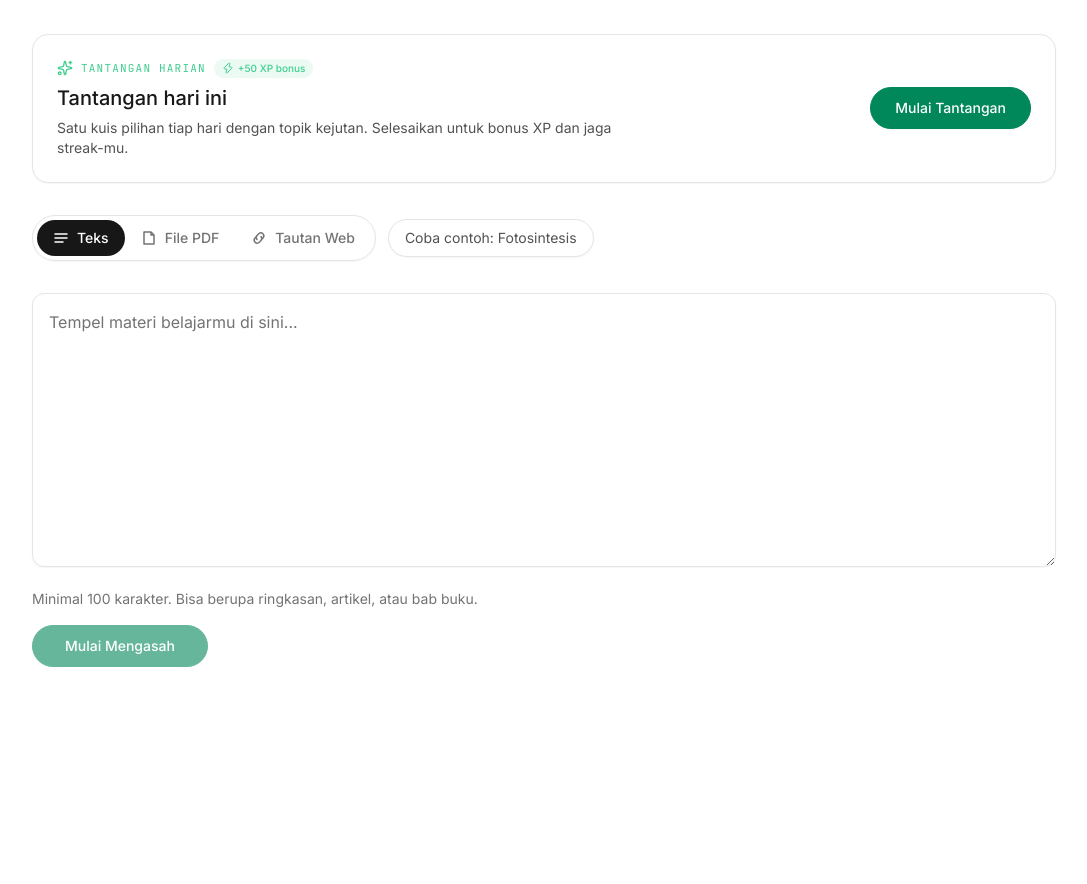
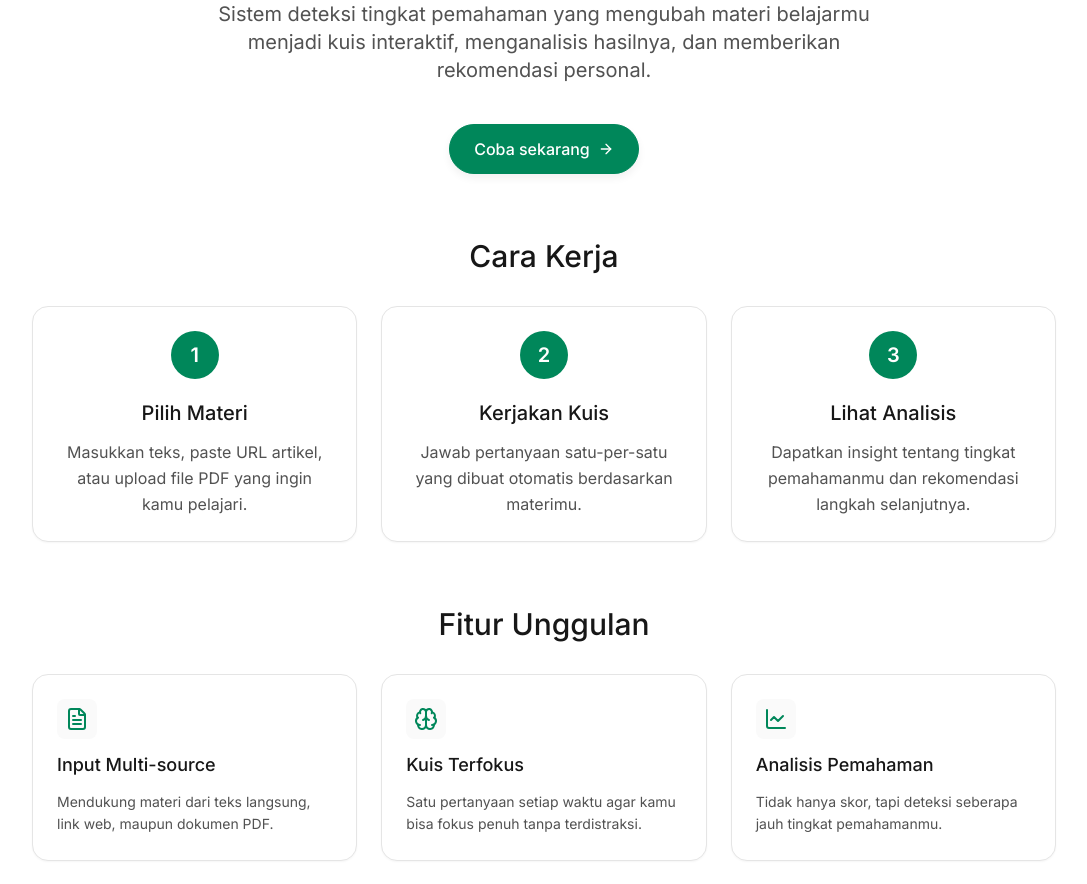
Before and after one commit to ravi-arnan/TempaCapstoneProject, a React (Vite) app in the folder frontend/: page / in a window 1280 px wide. Shown: the part 240-1124 px from the top of the page, without its empty margins (96-1183 px from the left). Before the commit the page ends 907 px from the top, so only its background shows below. Built offline with nearby package versions, Linux system fonts and the light colour scheme; no server answers.

Commit message:
feat: implement Landing Page

```diff
--- a/frontend/src/App.tsx
+++ b/frontend/src/App.tsx
@@ -1,4 +1,5 @@
 import { Navigate, Route, Routes } from "react-router-dom";
+import { LandingPage } from "@/pages/LandingPage";
 import { HomePage } from "@/pages/HomePage";
 import { QuizPage } from "@/pages/QuizPage";
 import { ResultPage } from "@/pages/ResultPage";
@@ -12,7 +13,8 @@ export function App() {
   return (
     <Layout>
       <Routes>
-        <Route path="/" element={<HomePage />} />
+        <Route path="/" element={<LandingPage />} />
+        <Route path="/app" element={<HomePage />} />
         <Route path="/quiz" element={<QuizPage />} />
         <Route path="/result" element={<ResultPage />} />
         <Route path="/progress" element={<ProgressPage />} />
--- a/frontend/src/components/Layout.tsx
+++ b/frontend/src/components/Layout.tsx
@@ -27,7 +27,7 @@ export function Layout({ children }: LayoutProps) {
       <header className="safe-pt border-b border-border-standard bg-bg-page">
         <nav className="safe-px mx-auto flex max-w-5xl items-center justify-between gap-3 px-6 py-4">
           <Link
-            to="/"
+            to={pathname === "/" ? "/" : "/app"}
             className="rounded-md outline-none focus-visible:[box-shadow:var(--focus-ring)]"
             aria-label="Asahlagi, Beranda"
           >
--- a/frontend/src/pages/HistoryPage.tsx
+++ b/frontend/src/pages/HistoryPage.tsx
@@ -39,7 +39,7 @@ export function HistoryPage() {
     return (
       <MessageCard title={HISTORY_PAGE.emptyTitle} body={HISTORY_PAGE.emptyBody}>
         <Link
-          to="/"
+          to="/app"
           className="rounded-pill border border-brand-button bg-brand-button px-8 py-2 text-sm font-medium text-white shadow-level-1 transition-colors hover:bg-brand-button-hover"
         >
           {HISTORY_PAGE.emptyCta}
--- /dev/null
+++ b/frontend/src/pages/LandingPage.tsx
@@ -0,0 +1,118 @@
+import { Link } from "react-router-dom";
+import {
+  FileText,
+  Link as LinkIcon,
+  Brain,
+  LineChart,
+  Zap,
+  Trophy,
+  ArrowRight
+} from "lucide-react";
+
+export function LandingPage() {
+  return (
+    <div className="space-y-16 py-8">
+      {/* Hero Section */}
+      <section className="text-center space-y-6">
+        <h1 className="text-5xl md:text-6xl font-medium leading-[1.05] tracking-tight text-text-primary">
+          Asah lagi sampai paham.
+        </h1>
+        <p className="max-w-2xl mx-auto text-lg md:text-xl text-text-secondary">
+          Sistem deteksi tingkat pemahaman yang mengubah materi belajarmu menjadi kuis interaktif, menganalisis hasilnya, dan memberikan rekomendasi personal.
+        </p>
+        <div className="pt-4">
+          <Link
+            to="/app"
+            className="inline-flex items-center gap-2 rounded-full border border-brand-button bg-brand-button px-6 py-3 text-base font-medium text-white shadow-level-2 outline-none transition-colors hover:bg-emerald-600 focus-visible:[box-shadow:var(--focus-ring)]"
+          >
+            Coba sekarang
+            <ArrowRight className="h-4 w-4" />
+          </Link>
+        </div>
+      </section>
+
+      {/* How it works */}
+      <section className="space-y-8">
+        <h2 className="text-3xl font-medium text-center text-text-primary">Cara Kerja</h2>
+        <div className="grid md:grid-cols-3 gap-6">
+          <StepCard
+            number="1"
+            title="Pilih Materi"
+            description="Masukkan teks, paste URL artikel, atau upload file PDF yang ingin kamu pelajari."
+          />
+          <StepCard
+            number="2"
+            title="Kerjakan Kuis"
+            description="Jawab pertanyaan satu-per-satu yang dibuat otomatis berdasarkan materimu."
+          />
+          <StepCard
+            number="3"
+            title="Lihat Analisis"
+            description="Dapatkan insight tentang tingkat pemahamanmu dan rekomendasi langkah selanjutnya."
+          />
+        </div>
+      </section>
+
+      {/* Features Grid */}
+      <section className="space-y-8">
+        <h2 className="text-3xl font-medium text-center text-text-primary">Fitur Unggulan</h2>
+        <div className="grid sm:grid-cols-2 lg:grid-cols-3 gap-6">
+          <FeatureCard
+            icon={<FileText className="h-6 w-6 text-brand-button" />}
+            title="Input Multi-source"
+            description="Mendukung materi dari teks langsung, link web, maupun dokumen PDF."
+          />
+          <FeatureCard
+            icon={<Brain className="h-6 w-6 text-brand-button" />}
+            title="Kuis Terfokus"
+            description="Satu pertanyaan setiap waktu agar kamu bisa fokus penuh tanpa terdistraksi."
+          />
+          <FeatureCard
+            icon={<LineChart className="h-6 w-6 text-brand-button" />}
+            title="Analisis Pemahaman"
+            description="Tidak hanya skor, tapi deteksi seberapa jauh tingkat pemahamanmu."
+          />
+          <FeatureCard
+            icon={<Zap className="h-6 w-6 text-brand-button" />}
+            title="Insight & Rekomendasi"
+            description="Umpan balik personal berdasarkan pola jawaban dan kecepatan menjawabmu."
+          />
+          <FeatureCard
+            icon={<Trophy className="h-6 w-6 text-brand-button" />}
+            title="Gamifikasi Seru"
+            description="Kumpulkan XP, pertahankan streak harian, dan raih badge pencapaian."
+          />
+          <FeatureCard
+            icon={<LinkIcon className="h-6 w-6 text-brand-button" />}
+            title="Mastery Per-topik"
+            description="Lacak perkembangan pemahamanmu untuk berbagai topik berbeda dari waktu ke waktu."
+          />
+        </div>
+      </section>
+    </div>
+  );
+}
+
+function StepCard({ number, title, description }: { number: string, title: string, description: string }) {
+  return (
+    <div className="flex flex-col items-center text-center space-y-3 p-6 rounded-2xl border border-border-standard bg-bg-page shadow-level-1">
+      <div className="flex items-center justify-center h-12 w-12 rounded-full bg-brand-button text-white font-bold text-xl mb-2">
+        {number}
+      </div>
+      <h3 className="text-xl font-medium text-text-primary">{title}</h3>
+      <p className="text-text-secondary leading-relaxed">{description}</p>
+    </div>
+  );
+}
+
+function FeatureCard({ icon, title, description }: { icon: React.ReactNode, title: string, description: string }) {
+  return (
+    <div className="p-6 rounded-2xl border border-border-standard bg-bg-page shadow-level-1 text-left space-y-3 hover:border-brand-button transition-colors">
+      <div className="h-10 w-10 flex items-center justify-center rounded-lg bg-bg-alt">
+        {icon}
+      </div>
+      <h3 className="text-lg font-medium text-text-primary">{title}</h3>
+      <p className="text-text-secondary text-sm leading-relaxed">{description}</p>
+    </div>
+  );
+}
--- a/frontend/src/pages/ProgressPage.tsx
+++ b/frontend/src/pages/ProgressPage.tsx
@@ -38,7 +38,7 @@ export function ProgressPage() {
     return (
       <MessageCard title={PROGRESS_PAGE.emptyTitle} body={PROGRESS_PAGE.emptyBody}>
         <Link
-          to="/"
+          to="/app"
           className="rounded-pill border border-brand-button bg-brand-button px-8 py-2 text-sm font-medium text-white shadow-level-1 transition-colors hover:bg-brand-button-hover"
         >
           {PROGRESS_PAGE.emptyCta}
```
